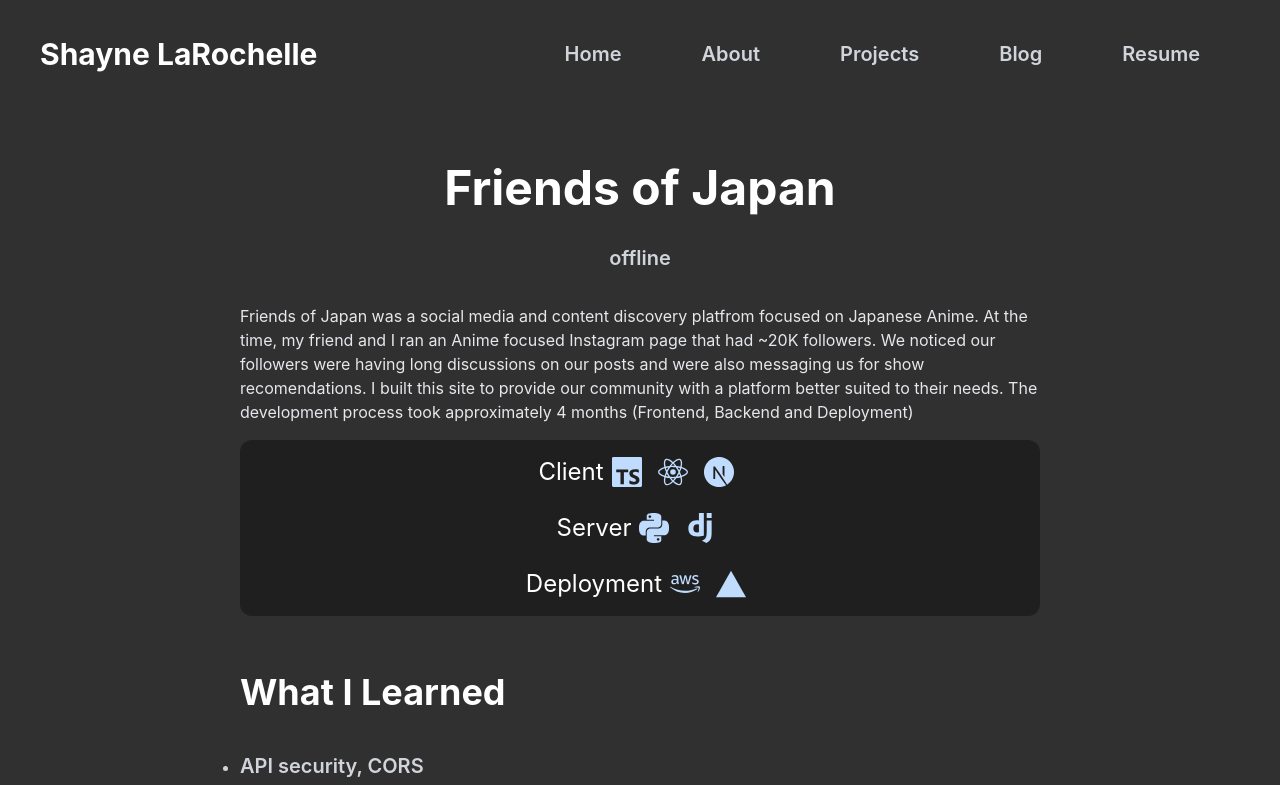
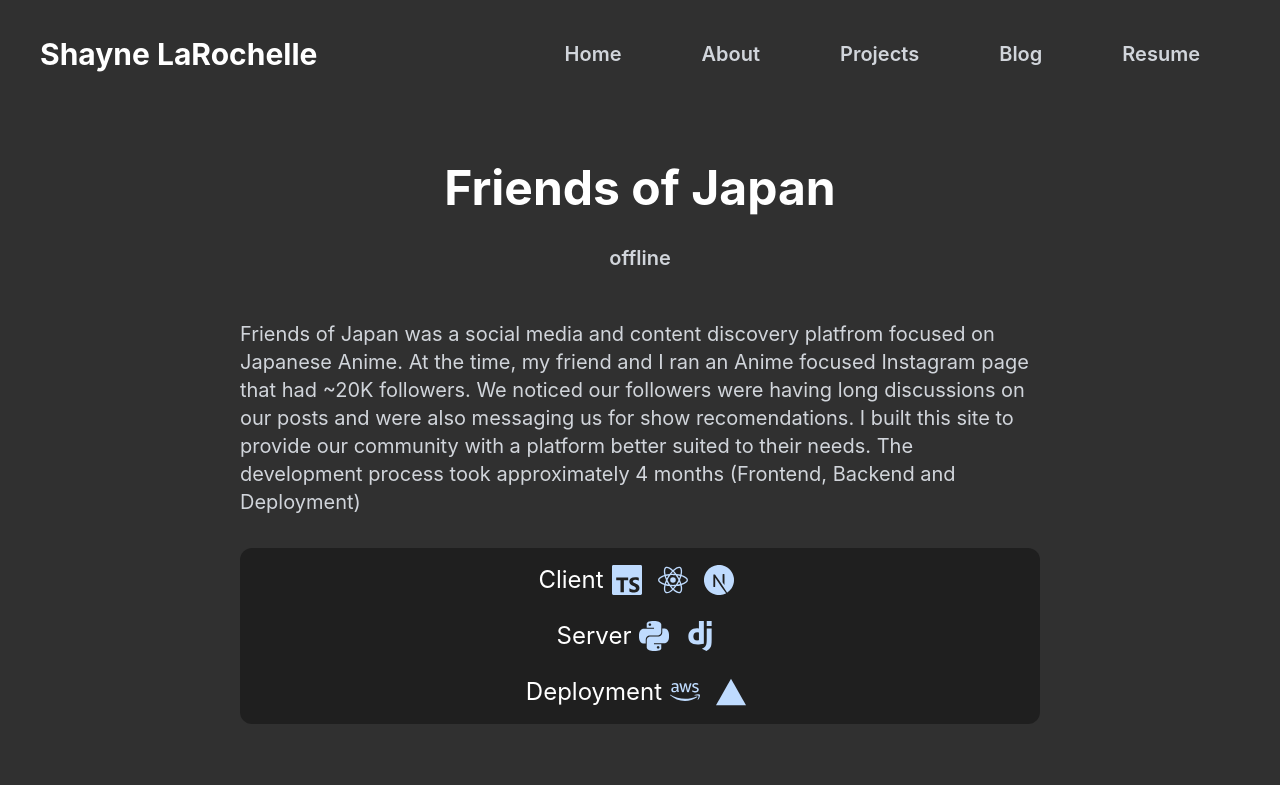
Before and after one commit to shaynelar/shaynelarochelle.com, a Next.js app: page /projects/friendsofjapan in a window 1280 px wide. Shown: the top 785 px of the page. Built offline with nearby package versions, Linux system fonts and the light colour scheme.

Commit message:
seo improvemnts

```diff
--- a/components/AboutSection.tsx
+++ b/components/AboutSection.tsx
@@ -31,6 +31,8 @@ const AboutSection = () => {
 						src="/myself.jpg"
 						className="md:h-60 lg:h-96 rounded-2xl mt-10 md:mt-0"
 						alt="Picture of Shayne"
+						width="800px"
+						height="800px"
 					/>
 				</div>
 			</Layout>
--- /dev/null
+++ b/pages/_document.tsx
@@ -0,0 +1,17 @@
+import Document, { Html, Head, Main, NextScript } from "next/document";
+
+class MyDocument extends Document {
+	render() {
+		return (
+			<Html lang="en">
+				<Head />
+				<body>
+					<Main />
+					<NextScript />
+				</body>
+			</Html>
+		);
+	}
+}
+
+export default MyDocument;
--- a/pages/projects/[project].tsx
+++ b/pages/projects/[project].tsx
@@ -26,7 +26,9 @@ const Project = ({ projects }: { projects: IProjects[] }) => {
 				as="section"
 				className="min-h-screen bg-primary p-4 md:py-8 lg:py-14 flex-col flex gap-4 lg:px-44 xl:px-60 md:px-24 px-10 sm:px-14 "
 			>
-				<Heading className="text-white lg:text-5xl">{pageData.about.title}</Heading>
+				<Heading className="text-white lg:text-5xl">
+					{pageData.about.title}
+				</Heading>
 				{pageData.about.url ? (
 					<NavButton target="_blank" href={`https://${pageData.about.url}`}>
 						{pageData.about.url}
@@ -34,7 +36,9 @@ const Project = ({ projects }: { projects: IProjects[] }) => {
 				) : (
 					<p>Offline</p>
 				)}
-				<p className="text-gray-200">{pageData.about.description}</p>
+				<p className="text-gray-300  text-lg lg:text-xl leading-10  my-4">
+					{pageData.about.description}
+				</p>
 				<div className="bg-dark rounded-xl p-4 flex flex-col gap-6 w-full items-center">
 					<StackSection title="Client" tech={pageData.about.tech.client} />
 					<StackSection title="Server" tech={pageData.about.tech.server} />
@@ -118,7 +122,7 @@ function BlogSection({ title, items }: { title: string; items: string[] }) {
 			{items.map((item) => (
 				<ul key={item}>
 					<li className="list-disc text-gray-300">
-						<p className="text-gray-300 font-semibold text-lg lg:text-xl leading-10  my-4">
+						<p className="text-gray-300 text-lg lg:text-xl leading-10  my-4">
 							{item}
 						</p>
 					</li>
--- a/project/project.json
+++ b/project/project.json
@@ -2,7 +2,7 @@
     {
         "about": {
             "title": "Jobrium",
-            "description": "",
+            "description": "Jobrium is a job candidate analytics application platform that enables job candidates to keep track of their applications. Users can track their application status, track jobs they want to apply for, and store information about the jobs they already have applied for, simply by pasting in the jobs URL. The development process took approximately 3 months (Frontend, Backend and Deployment)",
             "url": "www.jobrium.com",
             "slug": "jobrium",
             "tech": {
```
